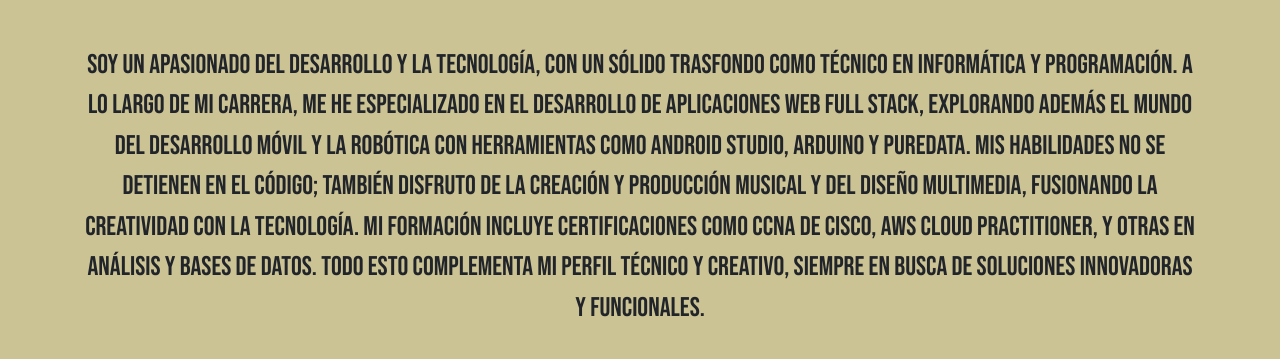
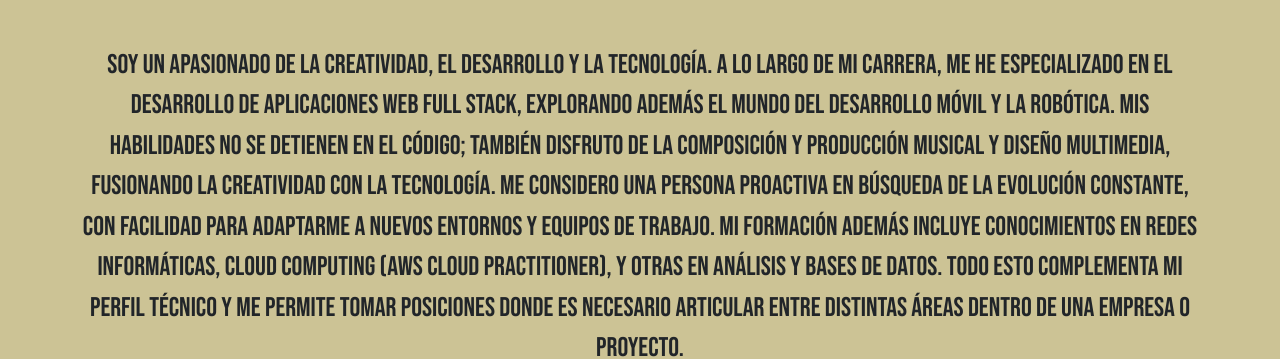
Before and after one commit to darioGuaraz/portfolio, a website: page index.html in a window 1280 px wide. Shown: the part 595-954 px from the top of the page. Drawn offline with nearby package versions, Linux system fonts and the light colour scheme; files that its build step writes are made by us from their sources; a web font is replaced by a local one.

Commit message:
actualizacion about

```diff
--- a/index.html
+++ b/index.html
@@ -136,17 +136,19 @@
       <div class="container">
         <h2 class="text-center">-Sobre Mí-</h2>
         <p class="text-about" id="text-about">
-          Soy un apasionado del desarrollo y la tecnología, con un sólido
-          trasfondo como Técnico en Informática y Programación. A lo largo de mi
-          carrera, me he especializado en el desarrollo de aplicaciones web Full
-          Stack, explorando además el mundo del desarrollo móvil y la robótica
-          con herramientas como Android Studio, Arduino y PureData. Mis
-          habilidades no se detienen en el código; también disfruto de la
-          creación y producción musical y del diseño multimedia, fusionando la
-          creatividad con la tecnología. Mi formación incluye certificaciones
-          como CCNA de CISCO, AWS Cloud Practitioner, y otras en Análisis y
-          Bases de Datos. Todo esto complementa mi perfil técnico y creativo,
-          siempre en busca de soluciones innovadoras y funcionales.
+          Soy un apasionado de la creatividad, el desarrollo y la tecnología. A
+          lo largo de mi carrera, me he especializado en el desarrollo de
+          aplicaciones web Full Stack, explorando además el mundo del desarrollo
+          móvil y la robótica. Mis habilidades no se detienen en el código;
+          también disfruto de la composición y producción musical y diseño
+          multimedia, fusionando la creatividad con la tecnología. Me considero
+          una persona proactiva en búsqueda de la evolución constante, con
+          facilidad para adaptarme a nuevos entornos y equipos de trabajo. Mi
+          formación además incluye conocimientos en Redes Informáticas, Cloud
+          Computing (AWS Cloud Practitioner), y otras en Análisis y Bases de
+          Datos. Todo esto complementa mi perfil técnico y me permite tomar
+          posiciones donde es necesario articular entre distintas áreas dentro
+          de una empresa o proyecto.
         </p>
       </div>
     </section>
--- a/styles.css
+++ b/styles.css
@@ -16,7 +16,7 @@
 }
 
 header {
-  background-image: url(./src/img/header-light1.png);
+  background-image: url(./src/img/header-light1-fijo.png);
   background-size: cover; /* Ajusta la imagen para que cubra todo el contenedor */
   background-repeat: no-repeat; /* Evita que la imagen se repita */
 
```
Also changed, not shown: src/img/header-light1-fijo.png (renamed from src/img/header-light1.png), 2 other files.
